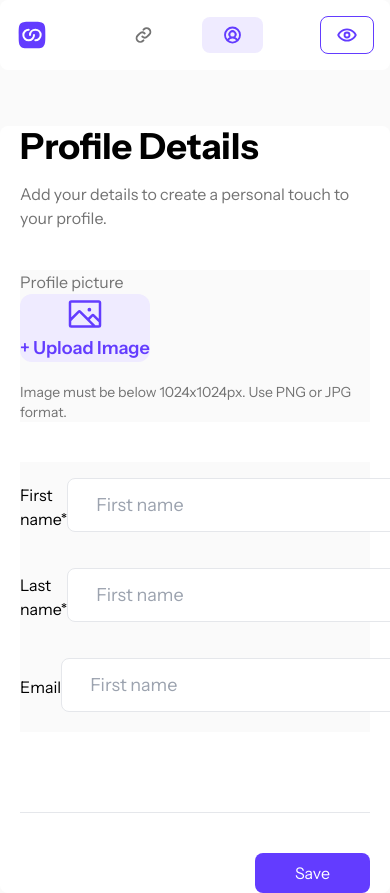
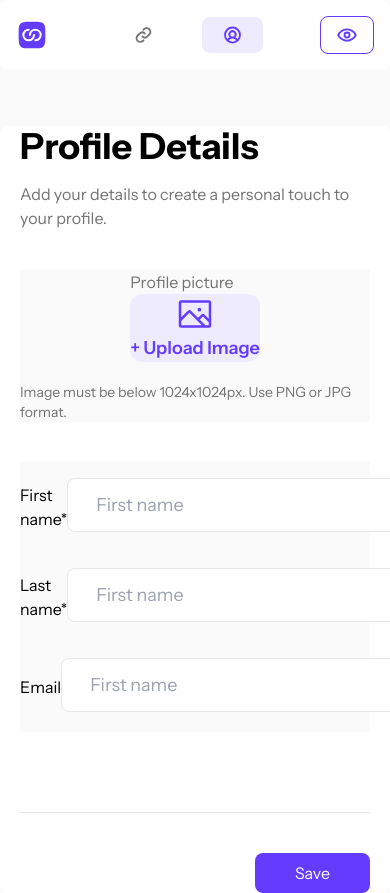
Before and after one commit to Guidotss/link-sharing, a Next.js app: page /profile in a window 390 px wide. Shown: the top 893 px of the page. Built offline with nearby package versions, Linux system fonts and the light colour scheme.

Commit message:
Ajustando responsive mobile ProfilePage

```diff
--- a/src/app/profile/page.tsx
+++ b/src/app/profile/page.tsx
@@ -16,7 +16,7 @@ function ProfilePage() {
           </div>
           <MockupProfile />
         </div>
-        <div className="w-full bg-white min-h-[75vh] items-center justify-center rounded-lg sm:p-10 px-5">
+        <div className="w-full bg-white min-h-[75vh]  rounded-lg sm:p-10 px-5">
           <UpdateProfileSection />
         </div>
       </section>
--- a/src/components/ui/profile/UpdateProfileSection.tsx
+++ b/src/components/ui/profile/UpdateProfileSection.tsx
@@ -10,9 +10,16 @@ export const UpdateProfileSection = () => {
           Add your details to create a personal touch to your profile.
         </p>
       </div>
-      <div className="flex flex-col sm:flex-row sm:justify-between bg-light_grey sm:py-4  items-start sm:items-center w-full cursor-pointer">
-        <h3 className="text-grey 2xl:px-10">Profile picture</h3>
-        <div className="flex flex-col justify-center items-center">
+      <div className="flex flex-col sm:flex-row sm:justify-between bg-light_grey sm:py-4 items-center w-full cursor-pointer">
+        <div className="sm:hidden">
+          <h3 className="text-grey 2xl:px-10">Profile picture</h3>
+          <div className="flex flex-col justify-center items-center">
+            <UploadUserImage />
+          </div>
+        </div>
+
+        <h3 className="text-grey 2xl:px-10 hidden sm:block">Profile picture</h3>
+        <div className="flex-col justify-center items-center hidden sm:block">
           <UploadUserImage />
         </div>
         <span className="text-sm 2xl:w-[240px] sm:w-[150px] text-grey mt-5 sm:mt-0">
```
